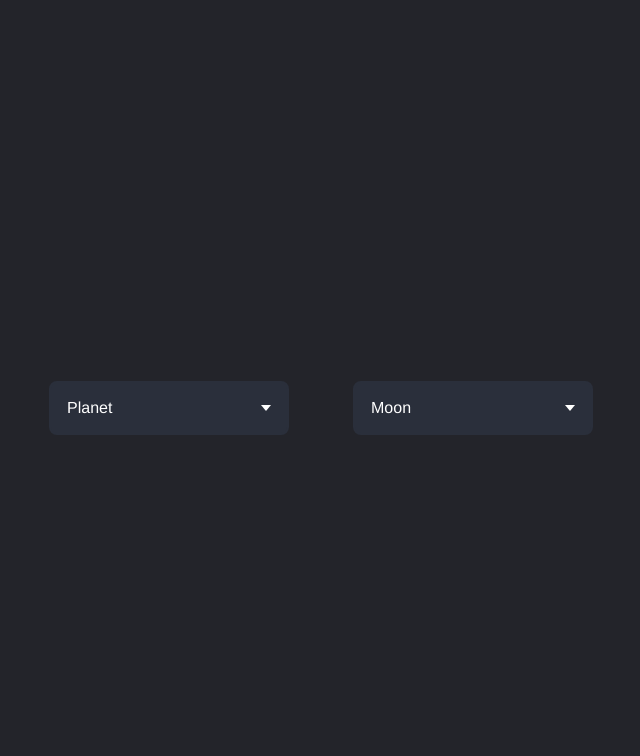
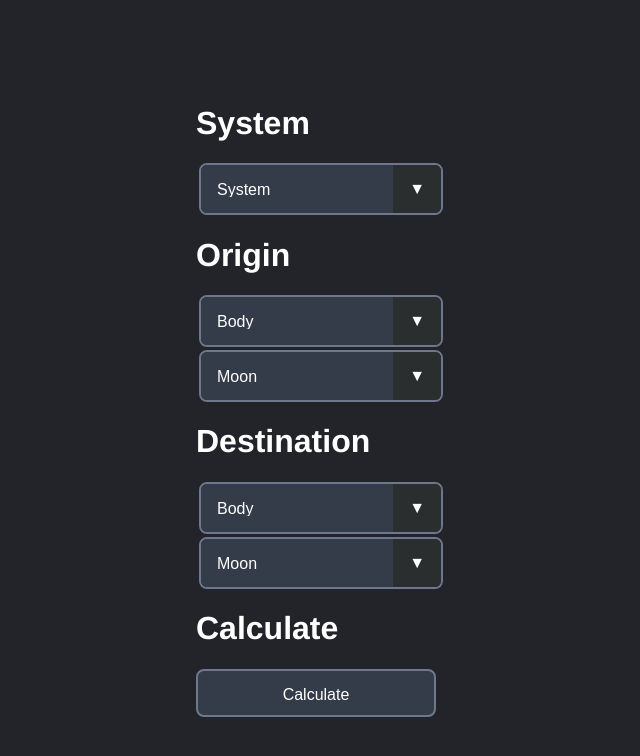
Before and after one commit to GiantWaffleCode/KSPHelper, a plain HTML site: page index.html in a window 1280 px wide. Shown: the whole page, without its empty margins (319-959 px from the left). Drawn offline with Linux system fonts and the light colour scheme.

Commit message:
Converted from lists to select options
Redid all the HTML and CSS

```diff
--- a/app.js
+++ b/app.js
@@ -24,7 +24,7 @@ function generateMoonList() {
     //console.log(selectedPlanet.outerText); //This is the text of the Planet
 
     planetList.forEach((planet)=>{
-        if (planet.name == selectedPlanet.innerText) {
+        if (planet.name == selectedPlanet.outerText) {
             //console.log('Selected Planet is...');
             //console.log(planet.name);
 
@@ -52,27 +52,46 @@ function generateMoonList() {
                 li.innerText = item.name;
                 moonUL.appendChild(li);
             });
+
+            //TODO: ADD event listener for click
         };
     });
+};
+
+function updateUL(listItem) {
+    listItem.addEventListener('click', () => {
+        const { select, caret, menu, options, selected} = genQuery(dropdown);
+        selected.innerText = option.innerText;
+        select.classList.remove('select-clicked');
+        caret.classList.remove('caret-rotate');
+        menu.classList.remove('menu-open');
+        options.forEach(option => {
+            option.classList.remove('active');
+        });
+        option.classList.add('active');
+    });
+};
+
+function genQuery(obj) { //generate queries
+    const select = obj.querySelector('.select');
+    const caret = obj.querySelector('.caret');
+    const menu = obj.querySelector('.menu');
+    const options = obj.querySelectorAll('.menu li');
+    const selected = obj.querySelector('.selected');
+
+    return { select, caret, menu, options, selected }; //return obj of queries
 };
 
 
 const dropdowns = document.querySelectorAll('.dropdown');
 
 dropdowns.forEach(dropdown => {
-
-    const select = dropdown.querySelector('.select');
-    const caret = dropdown.querySelector('.caret');
-    const menu = dropdown.querySelector('.menu');
-    const options = dropdown.querySelectorAll('.menu li');
-    const selected = dropdown.querySelector('.selected');
-
+    const { select, caret, menu, options, selected} = genQuery(dropdown);
     select.addEventListener('click', () => {
         select.classList.toggle('select-clicked');
         caret.classList.toggle('caret-rotate');
         menu.classList.toggle('menu-open');
     });
-
     options.forEach(option => {
         option.addEventListener('click', () => {
             selected.innerText = option.innerText;
--- a/index.html
+++ b/index.html
@@ -4,23 +4,68 @@
     </head>
     <body>
         <script src="./app.js" defer type="module"></script>
+        <form>
+            <div>
+                <h1>System</h1>
+                <div class="select">
+                    <select name="format" id="format">
+                        <option selected disabled>System</option>
+                        <option value="kerbol">Kerbol</option>
+                        <option value="rss">RSS</option>
+                    </select>
+                </div>
+            </div>
 
-        <div class="dropdown">
-            <div class="select">
-                <span class="selected">Planet</span>
-                <div class="caret"></div>
+            <div>
+                <h1>Origin</h1>
+                <div class="select">
+                    <select name="format" id="format">
+                        <option selected disabled>Body</option>
+                        <option value="moho">Moho</option>
+                        <option value="eve">Eve</option>
+                        <option value="kerbin">Kerbin</option>
+                        <option value="duna">Duna</option>
+                        <option value="dres">Dres</option>
+                        <option value="jool">Jool</option>
+                        <option value="eeloo">Eeloo</option>
+                    </select>
+                </div>
+                <div class="select">
+                    <select name="format" id="format">
+                        <option selected disabled>Moon</option>
+                        <option value="mun">Mun</option>
+                        <option value="minmus">Minmus</option>
+                    </select>
+                </div>
             </div>
-            <ul class="menu" id="myPlanetList"></ul>
-        </div>
 
-        <div class="dropdown">
-            <div class="select">
-                <span class="selected">Moon</span>
-                <div class="caret"></div>
+            <div>
+                <h1>Destination</h1>
+                <div class="select">
+                    <select name="format" id="format">
+                        <option selected disabled>Body</option>
+                        <option value="moho">Moho</option>
+                        <option value="eve">Eve</option>
+                        <option value="kerbin">Kerbin</option>
+                        <option value="duna">Duna</option>
+                        <option value="dres">Dres</option>
+                        <option value="jool">Jool</option>
+                        <option value="eeloo">Eeloo</option>
+                    </select>
+                </div>
+                <div class="select">
+                    <select name="format" id="format">
+                        <option selected disabled>Moon</option>
+                        <option value="mun">None</option>
+                        <option value="mun">Mun</option>
+                        <option value="minmus">Minmus</option>
+                    </select>
+                </div>
             </div>
-            <ul class="menu" id="myMoonList">
-                <li>None</li>
-            </ul>
-        </div>
+            <div>
+                <h1>Calculate</h1>
+                <input class="button" type="submit" value="Calculate">
+            </div>
+        </form>
     </body>
 </html>
--- a/styles.css
+++ b/styles.css
@@ -1,93 +1,91 @@
 body {
+    display: flex;
+    flex-direction: column;
+    justify-content: center;
+    align-items: center;
+    height: 100vh;
+    color: #fff;
     font-family: Helvetica, Arial, sans-serif;
     background: #23242a;
-    min-height: 100vh;
-    display: flex;
-    justify-content: center;
-    align-items: center;
-    flex-wrap: wrap;
 }
 
-.dropdown {
-    min-width: 15em;
-    position: relative;
-    margin: 2em;
+
+select {
+    -webkit-appearance:none;
+    -moz-appearance:none;
+    -ms-appearance:none;
+    appearance:none;
+    outline:0;
+    box-shadow:none;
+    border:0!important;
+    background: #353c49;
+    background-image: none;
+    flex: 1;
+    padding: 1em;
+    color:#fff;
+    font-size: 1em;
+    padding: 1em;
+    cursor: pointer;
+    display: flex;
+    justify-content: space-between;
+    align-items: center;
 }
 
-.dropdown * {
-    box-sizing: border-box;
+select::-ms-expand {
+    display: none;
 }
 
 .select {
-    background: #2a2f3b;
-    color: #fff;
+    position: relative;
     display: flex;
-    justify-content: space-between;
-    align-items: center;
-    border: 2px #2a2f3b solid;
-    border-radius: 0.5em;
+    width: 15em;
+    height: 3em;
+    line-height: 3;
+    background: #5c6664;
+    overflow: hidden;
+    border: 2px #6e778b solid;
+    border-radius: .5em;
+    margin: 3px;
+}
+
+.select::after {
+    content: '\25BC';
+    position: absolute;
+    top: 0;
+    right: 0;
+    padding: 0 1em;
+    background: #2b2e2e;
+    cursor:pointer;
+    pointer-events:none;
+    transition:.25s all ease;
+}
+
+.select::hover {
+    background: #ff0000;
+}
+
+.select:hover::after {
+    background: #636060;
+    color: #13d6af;
+}
+
+.button {
+
+    position: relative;
+    display: flex;
+    width: 15em;
+    height: 3em;
+    background: #353c49;
+    border: 2px #6e778b solid;
+    border-radius: .5em;
+    color:#fff;
+    font-size: 1em;
     padding: 1em;
     cursor: pointer;
-    transition: background 0.3s;
+    flex: 1;
+    line-height: 1;
 }
 
-.select-clicked {
-    border: 2px #26489a solid;
-    box-shadow: 0 0 0.8em #26489a;
+.button:hover {
+    background: #454d5c;
 }
-
-.select:hover {
-    background: #323741;
-}
-
-.caret {
-    width: 0;
-    height: 0;
-    border-left: 5px solid transparent;
-    border-right: 5px solid transparent;
-    border-top: 6px solid #fff;
-    transition: 0.3s;
-}
-
-.caret-rotate {
-    transform: rotate(180deg);
-}
-
-.menu {
-    list-style: none;
-    padding: 0.2em 0.5em;
-    background: #323741;
-    border: 1px #363a43 solid;
-    box-shadow: 0 0.5em 1em rgba(0, 0, 0, 0.2);
-    border-radius: 0.5em;
-    color: #9fa5b5;
-    position: absolute;
-    top: 3em;
-    left: 50%;
-    width: 100%;
-    transform: translateX(-50%);
-    opacity: 1;
-    display: none;
-    transition: 0.2s;
-    z-index: 1;
-}
-
-.menu li {
-    padding: 0.7em 0.5em;
-    margin: 0.3em 0;
-    border-radius: 0.5em;
-    cursor: pointer;
-}
-
-.menu li:hover {
-    background: #2a2d35;
-}
-
-.active {
-    background: #23242a;
-}
-
-.menu-open {
-  display: block;
-  opacity: 1;
-}
```
